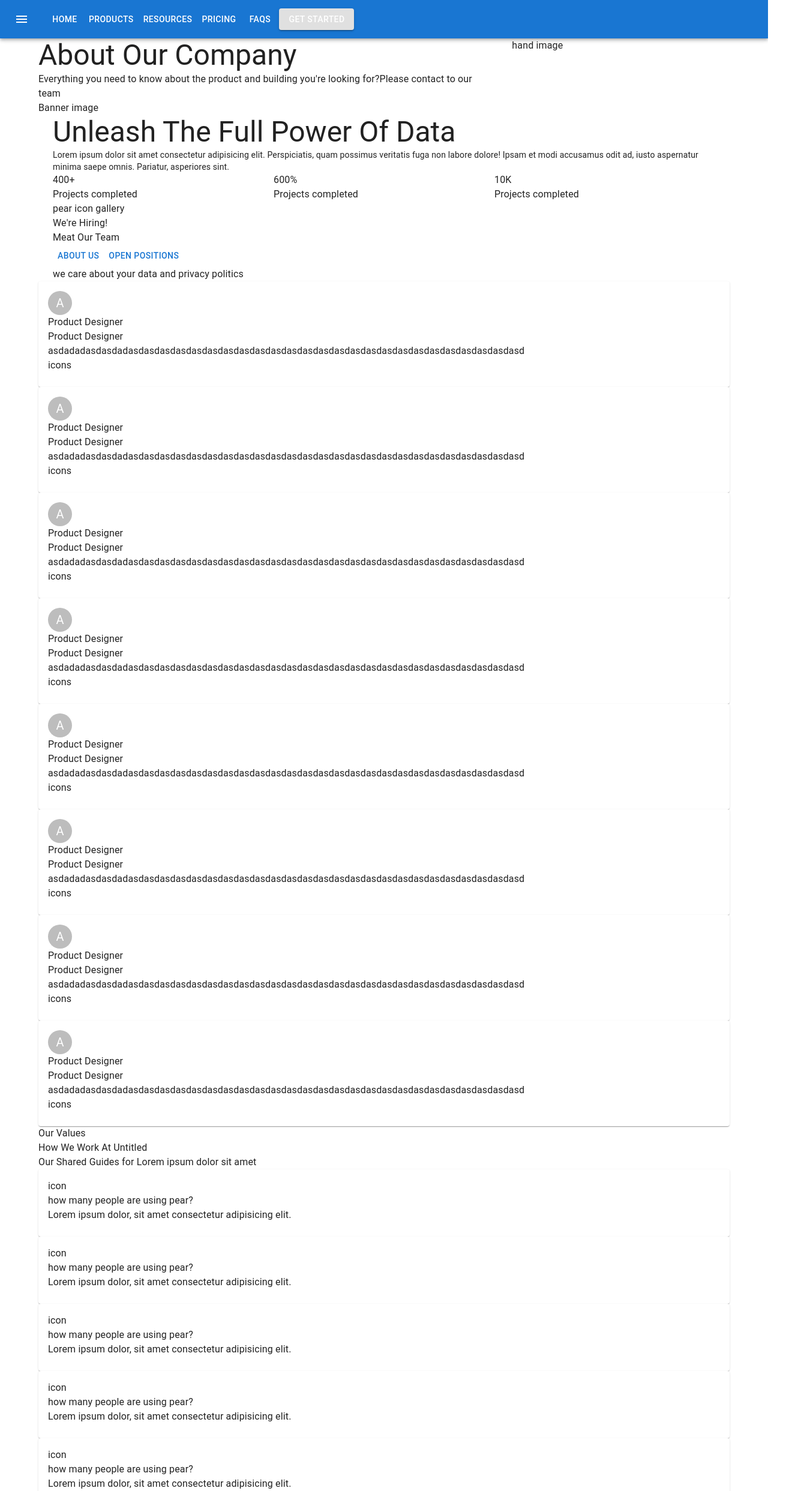
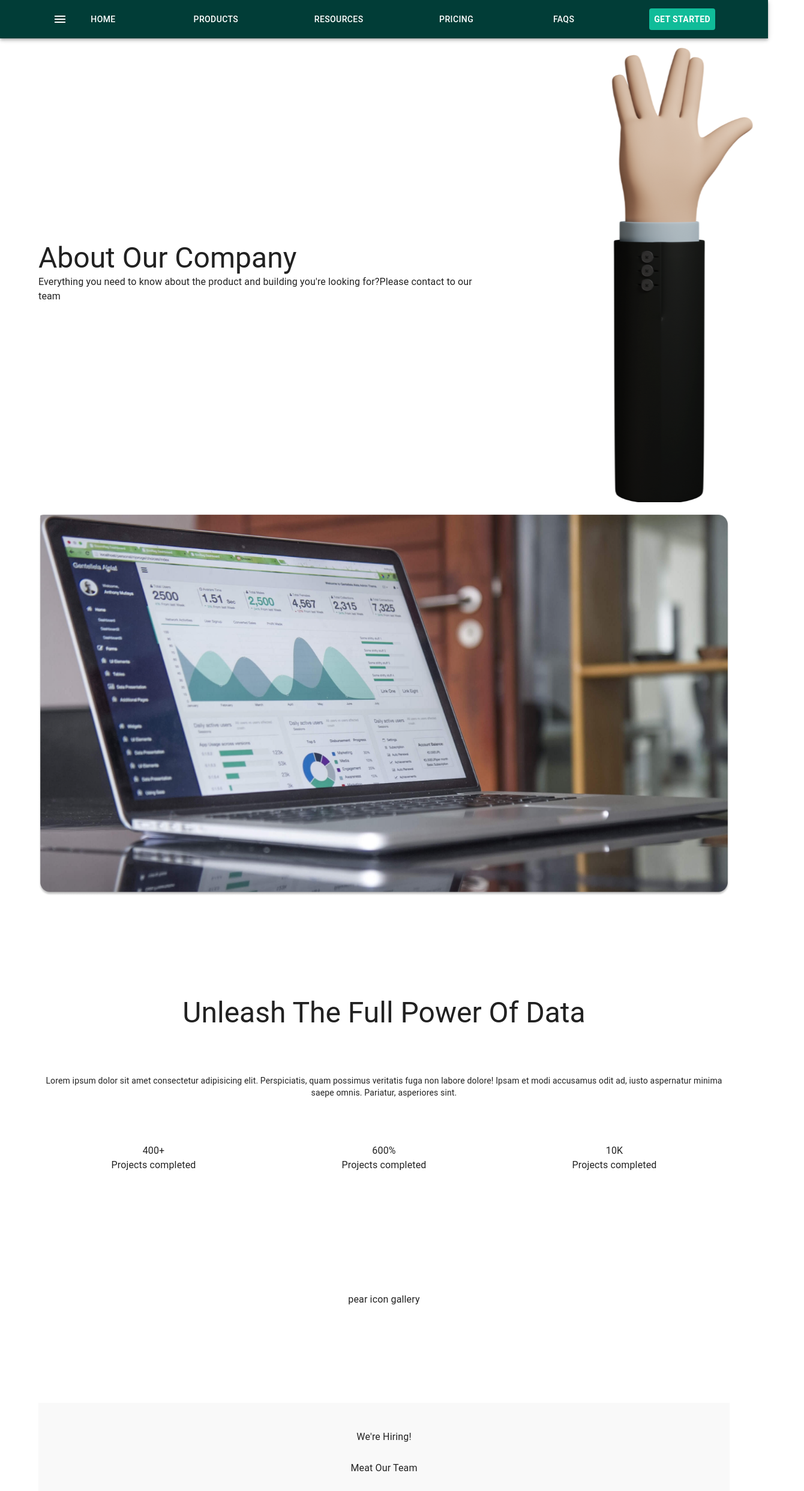
Before and after one commit to wzr32/PearAppTemp, a React (Vite) app: page /about-us in a window 1280 px wide. Shown: the top 2485 px of the page at 60% size, 1340 px wide, since content can reach past the window. Built offline with nearby package versions, Linux system fonts and the light colour scheme.

Commit message:
about us view without color details

```diff
--- a/src/modules/about/AboutView.jsx
+++ b/src/modules/about/AboutView.jsx
@@ -15,7 +15,6 @@ const AboutView = () => {
       <Hiring />
       <Team />
       <OurValues />
-
     </>
   );
 };
--- a/src/modules/about/components/Banner.jsx
+++ b/src/modules/about/components/Banner.jsx
@@ -1,8 +1,14 @@
-import React from 'react'
+import { Box } from '@mui/material';
+import React from 'react';
+import Laptop from '../../../shared/assets/about_laptop.png';
 
 const Banner = () => {
   return (
-    <section>Banner image</section>
+    <section>
+      <Box sx={{ width: "100%" }}>
+        <img src={Laptop} alt="banner_laptop" style={{ objectFit: "contain", height: "100%", width: "100%" }} />
+      </Box>
+    </section>
   )
 }
 
--- a/src/modules/about/components/HeroBanner.jsx
+++ b/src/modules/about/components/HeroBanner.jsx
@@ -1,10 +1,11 @@
-import { Grid, Typography } from '@mui/material'
-import React from 'react'
+import React from 'react';
+import { Box, Grid, Typography } from '@mui/material';
+import SVGHand from '../../../shared/assets/about_hand_hb.svg';
 
 const HeroBanner = () => {
   return (
-    <section>
-      <Grid container spacing={4}>
+    <Box component="section" sx={{ minHeight: "100vh" }}>
+      <Grid container spacing={4} alignItems="center">
         <Grid item md={8}>
           <Typography variant="h3">About Our Company</Typography>
           <Typography variant="body1" component="span">
@@ -15,10 +16,10 @@ const HeroBanner = () => {
           </Typography>
         </Grid>
         <Grid item md={4}>
-          hand image
+          <img src={SVGHand} alt="about_hand" />
         </Grid>
       </Grid>
-    </section>
+    </Box>
   )
 }
 
--- a/src/modules/about/components/Hiring.jsx
+++ b/src/modules/about/components/Hiring.jsx
@@ -1,19 +1,27 @@
 import React from 'react';
-import { Box, Button, Container, Typography } from '@mui/material';
+import { Box, Typography } from '@mui/material';
+import { WhiteButton, GreenButton } from "../../../shared/components/buttons/CustomButtons";
+import { GREY_BG_COLOR } from '../../../shared/config/Colors';
 
 const Hiring = () => {
   return (
-    <section>
-      <Container>
-        <Typography>We're Hiring!</Typography>
+    <Box
+      component="section"
+      sx={{
+        textAlign: "center",
+        padding: "45px 0",
+        background: GREY_BG_COLOR,
+        marginBottom: "180px"
+      }}
+    >
+        <Typography sx={{ marginBottom: "28px" }}>We're Hiring!</Typography>
         <Typography>Meat Our Team</Typography>
-        <Box>
-          <Button>About us</Button>
-          <Button>Open Positions</Button>
+        <Box sx={{ display: "flex", gap: "30px", justifyContent: "center", flexWrap: "wrap", margin: "28px 0" }}>
+          <WhiteButton>About us</WhiteButton>
+          <GreenButton>Open Positions</GreenButton>
         </Box>
         <Typography>we care about your data and privacy politics</Typography>
-      </Container>
-    </section>
+    </Box>
   )
 }
 
--- a/src/modules/about/components/OurValues.jsx
+++ b/src/modules/about/components/OurValues.jsx
@@ -1,23 +1,38 @@
-import { Box, Typography } from '@mui/material'
+import { Box, Container, Grid, Typography } from '@mui/material'
 import React from 'react'
 import ValuesCard from '../items/ValuesCard'
 
 const OurValues = () => {
   return (
     <section>
-      <Box>
+      <Box
+        component="div"
+        sx={{
+          padding: "50px 0",
+          textAlign: "center"
+        }}
+      >
         <Typography>Our Values</Typography>
         <Typography>How We Work At Untitled</Typography>
         <Typography>Our Shared Guides for Lorem ipsum dolor sit amet</Typography>
       </Box>
-      <Box>
+      <Box
+        component="div"
+        sx={{
+          margin: "180px 0 246px 0"
+        }}
+      >
+        <Grid container spacing={3}>
           {Array(9).fill(
+            <Grid item xs={12} md={4}>
               <ValuesCard
                 icon="icon"
                 title="how many people are using pear?"
                 description="Lorem ipsum dolor, sit amet consectetur adipisicing elit."
               />
+            </Grid>
           )}
+        </Grid>
       </Box>
     </section>
   )
--- a/src/modules/about/components/Team.jsx
+++ b/src/modules/about/components/Team.jsx
@@ -1,16 +1,21 @@
-import React from 'react'
-import TeamCard from '../items/TeamCard'
+import React from 'react';
+import { Grid } from '@mui/material';
+import TeamCard from '../items/TeamCard';
 
 const Team = () => {
   return (
     <section>
+      <Grid container spacing={3}>
         {Array(8).fill(
+          <Grid item xs={12} md={4}>
             <TeamCard
               position="Product Designer"
               name="Product Designer"
-          description="asdadadasdasdadasdasdasdasdasdasdasdasdasdasdasdasdasdasdasdasdasdasdasdasdasdasdasdasdasd"
+              description="asdadadasdasdadasdasdasdasd"
               />
+          </Grid>
         )}
+      </Grid>
     </section>
   )
 }
--- a/src/modules/about/components/Unleash.jsx
+++ b/src/modules/about/components/Unleash.jsx
@@ -8,13 +8,12 @@ import {
 
 const Unleash = () => {
   return (
-    <section>
-      <Container>
+    <Box component="section" sx={{ margin: "160px 0", textAlign: "center" }}>
       <Typography variant="h3" component="h2">
         Unleash The Full Power Of Data
       </Typography>
 
-        <Typography variant='body2'>
+      <Typography variant="body2" sx={{ margin: "75px 0" }}>
         Lorem ipsum dolor sit amet consectetur adipisicing elit.
         Perspiciatis, quam possimus veritatis fuga non labore dolore! Ipsam et modi accusamus odit ad, iusto aspernatur minima saepe omnis.
         Pariatur, asperiores sint.
@@ -36,11 +35,10 @@ const Unleash = () => {
           </Grid>
         </Grid>
       </Box>
-        <Box>
+      <Box component="div" sx={{ marginTop: "200px" }}>
         pear icon gallery
       </Box>
-      </Container>
-    </section>
+    </Box>
   );
 };
 
--- a/src/modules/about/items/TeamCard.jsx
+++ b/src/modules/about/items/TeamCard.jsx
@@ -10,8 +10,19 @@ import {
 const TeamCard = ({ position, name, description }) => {
   return (
     <Card>
-      <CardContent>
-        <Avatar>A</Avatar>
+      <CardContent
+        sx={{
+          alignItems: "center",
+          display: "flex",
+          flexDirection: "column",
+          gap: "18px",
+        }}>
+        <Avatar
+          sx={{
+            height: "100px",
+            width: "100px"
+          }}
+        >A</Avatar>
         <Typography>{name}</Typography>
         <Typography>{position}</Typography>
         <Typography>{description}</Typography>
--- a/src/modules/about/items/ValuesCard.jsx
+++ b/src/modules/about/items/ValuesCard.jsx
@@ -4,7 +4,15 @@ import React from 'react'
 const ValuesCard = ({ icon, title, description }) => {
   return (
     <Card>
-      <CardContent>
+      <CardContent
+        sx={{
+          display: "flex",
+          flexDirection: "column",
+          alignItems: "center",
+          textAlign: "center",
+          gap: "20px"
+        }}
+      >
         {icon}
         <Typography>{title}</Typography>
         <Typography>{description}</Typography>
--- /dev/null
+++ b/src/shared/components/buttons/CustomButtons.jsx
@@ -0,0 +1,24 @@
+import * as React from 'react';
+import Button from '@mui/material/Button';
+import { styled } from '@mui/material/styles';
+import { DARK_GREEN_COLOR, LIGHT_GREEN_COLOR } from '../../config/Colors';
+
+const WhiteCustomButton = styled(Button)(({ theme }) => ({
+  background: "#ffffff",
+  color: DARK_GREEN_COLOR,
+  fontWeight: "bold"
+}));
+
+const GreenCustomButton = styled(Button)(({ theme }) => ({
+  background: LIGHT_GREEN_COLOR,
+  color: "#FFFFFF",
+  fontWeight: "bold"
+}));
+
+export function WhiteButton({ children }) {
+  return <WhiteCustomButton>{children}</WhiteCustomButton>;
+};
+
+export function GreenButton({ children }) {
+  return <GreenCustomButton>{children}</GreenCustomButton>;
+};
--- a/src/shared/layout/components/Footer.jsx
+++ b/src/shared/layout/components/Footer.jsx
@@ -6,24 +6,44 @@ import {
   Grid,
   Typography
 } from '@mui/material';
+import { DARK_GREEN_COLOR, MEDIUM_GREEN_COLOR } from '../../config/Colors';
+import { GreenButton, WhiteButton } from '../../components/buttons/CustomButtons';
 
 const Footer = () => {
   return (
-    <section>
-      <Box>
+    <Box component="section">
+      <Box
+        component="div"
+        sx={{
+          background: DARK_GREEN_COLOR,
+          color: "#fff",
+          padding: "50px 115px",
+        }}
+      >
         <Container>
-          <Grid container spacing={3}>
+          <Grid container spacing={3} justifyContent="center" alignItems="center">
             <Grid item xs={12} md={6}>
-              Lorem ipsum dolor sit amet consectetur adipisicing elit. Quo repellat culpa eligendi aliquid est itaque quidem, asperiores fugit omnis ea eius obcaecati neque debitis ullam atque laborum numquam quis soluta?
+              <Typography align="center">
+                Lorem ipsum dolor sit amet consectetur adipisicing elit. Quo repellat culpa eligendi aliquid est itaque quidem, asperiores fugit omnis ea eius obcaecati neque debitis ullam atque laborum numquam quis soluta?
+              </Typography>
             </Grid>
             <Grid item xs={12} md={6}>
-              <Button>Example@mail.com</Button>
-              <Button>Get Started</Button>
+              <Box sx={{ display: "flex", gap: "40px" }}>
+                <WhiteButton variant="contained">Example@mail.com</WhiteButton>
+                <GreenButton variant="contained">Get Started</GreenButton>
+              </Box>
             </Grid>
           </Grid>
         </Container>
       </Box>
-      <Box>
+      <Box
+        component="div"
+        sx={{
+          background: MEDIUM_GREEN_COLOR,
+          color: "#fff",
+          padding: "71px 50px",
+        }}
+      >
         <Container>
           <Grid container spacing={3}>
             <Grid item xs={12} md={6}>
@@ -35,9 +55,9 @@ const Footer = () => {
             </Grid>
           </Grid>
 
-          <Grid container spacing={2}>
+          <Grid container spacing={2} sx={{ marginTop: "40px" }}>
             <Grid item xs={12} md={6}>
-              PearApp 2022 All Rights Reserved
+              &copy; PearApp 2022 All Rights Reserved
             </Grid>
             <Grid item xs={12} md={6}>
               social networks icons
@@ -45,7 +65,7 @@ const Footer = () => {
           </Grid>
         </Container>
       </Box>
-    </section>
+    </Box>
   );
 };
 
--- a/src/shared/layout/components/Navbar.jsx
+++ b/src/shared/layout/components/Navbar.jsx
@@ -5,14 +5,18 @@ import {
   Toolbar,
   Button,
   IconButton,
+  Container,
 } from '@mui/material';
 import { Menu as MenuIcon } from '@mui/icons-material';
+import { DARK_GREEN_COLOR } from '../../config/Colors';
+import { GreenButton } from '../../components/buttons/CustomButtons';
 
 const Navbar = () => {
   return (
     <Box sx={{ flexGrow: 1 }}>
-      <AppBar position="static">
-        <Toolbar>
+      <AppBar position="static" sx={{ background: DARK_GREEN_COLOR }}>
+        <Container>
+          <Toolbar sx={{ background: DARK_GREEN_COLOR }}>
             <IconButton
               size="large"
               edge="start"
@@ -22,15 +26,16 @@ const Navbar = () => {
             >
               <MenuIcon />
             </IconButton>
-          <Box>
+            <Box sx={{ flexGrow: 1, display: "flex", justifyContent: "space-between" }}>
               <Button color="inherit">Home</Button>
               <Button color="inherit">Products</Button>
               <Button color="inherit">Resources</Button>
               <Button color="inherit">Pricing</Button>
               <Button color="inherit">Faqs</Button>
-            <Button color="inherit" variant='contained'>Get Started</Button>
+              <GreenButton color="inherit" variant='contained'>Get Started</GreenButton>
             </Box>
           </Toolbar>
+        </Container>
       </AppBar>
     </Box>
   );
```
Also changed, not shown: src/shared/assets/about_hand_hb.svg (added), src/shared/assets/about_laptop.png (added). Lines whose indentation alone changed are shown as unchanged.
